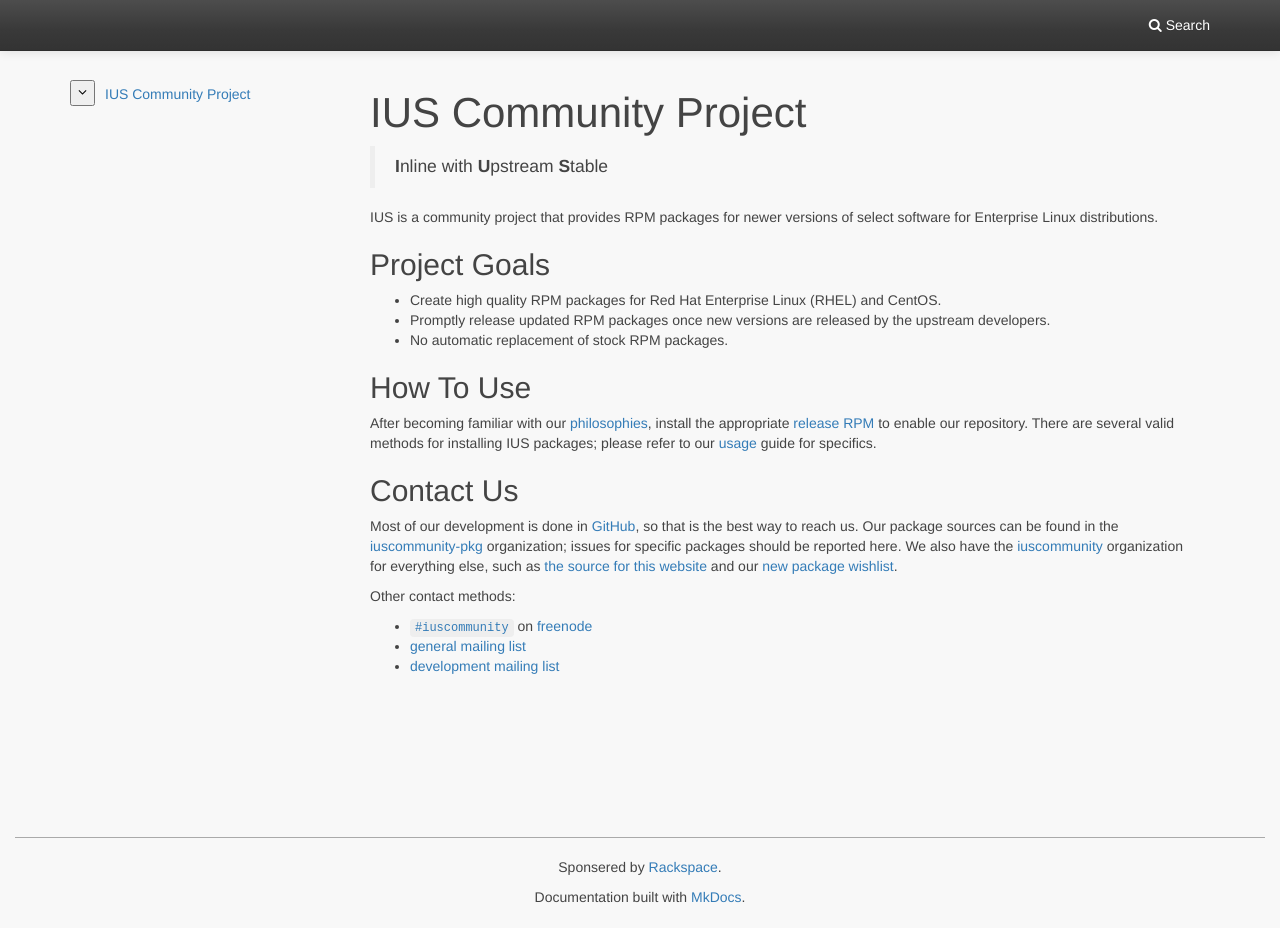
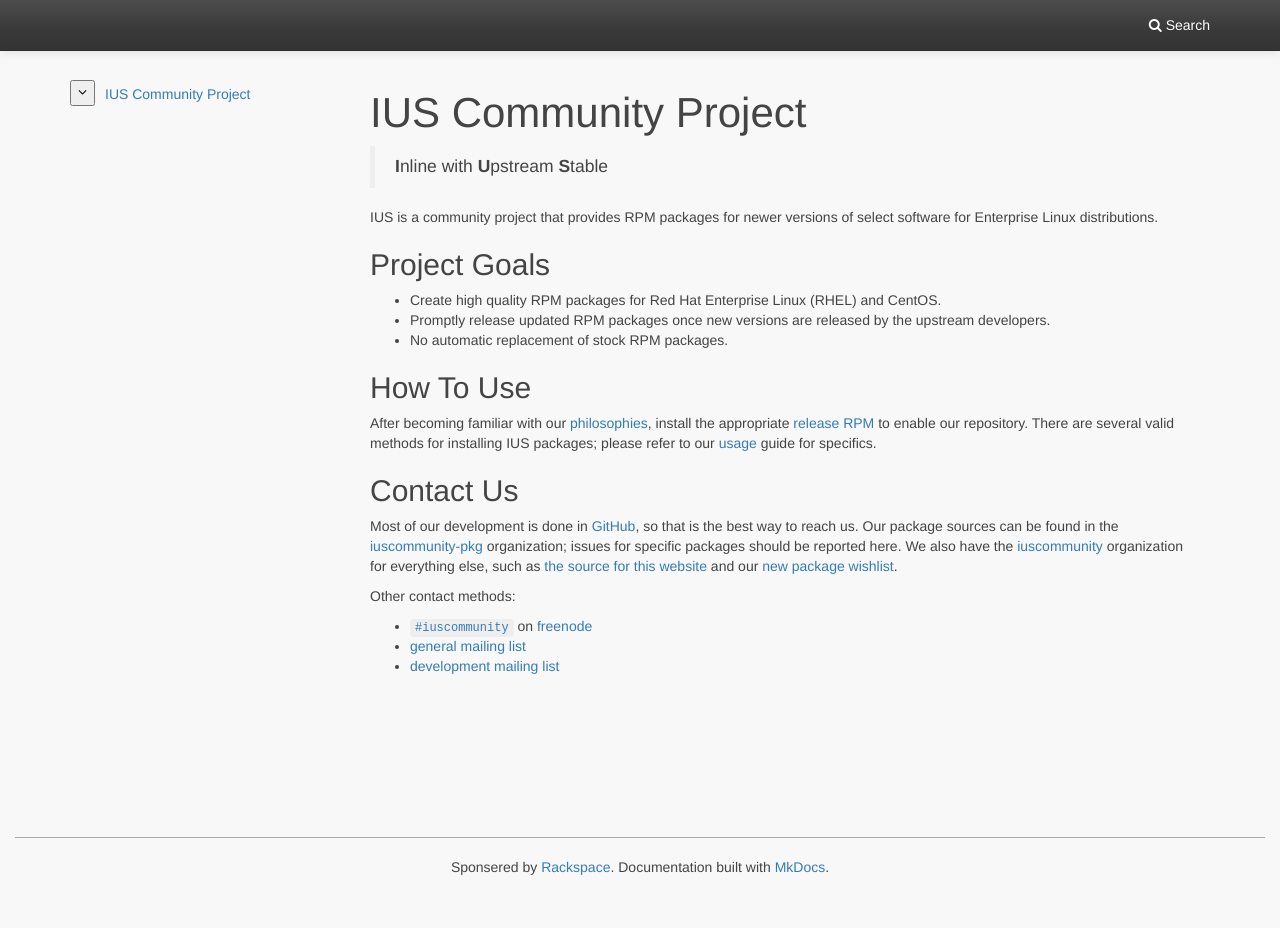
Before and after one commit to iusrepo/ius.io, an MkDocs documentation site: the page built from docs/index.md, in a window 1280 px wide and 928 px high. Built offline with MkDocs 1.6.1, drawn with Linux system fonts in a browser that asks for light colours; nearby versions of some CDN libraries; library files that are not in the unit come from our copies; comment, search, counter and statistics services are not loaded; old or Windows-style settings are respelled for this version of MkDocs.

Commit message:
put these on the same line

```diff
--- a/theme/base.html
+++ b/theme/base.html
@@ -54,8 +54,7 @@
             {% if copyright %}
                 <p>{{ copyright }}</p>
             {% endif %}
-            <p>Sponsered by <a href="https://www.rackspace.com">Rackspace</a>.</p>
-            <p>Documentation built with <a href="http://www.mkdocs.org/">MkDocs</a>.</p>
+            <p>Sponsered by <a href="https://www.rackspace.com">Rackspace</a>.  Documentation built with <a href="http://www.mkdocs.org/">MkDocs</a>.</p>
         </footer>
 
         <script src="{{ base_url }}/js/jquery-1.10.2.min.js"></script>
```
